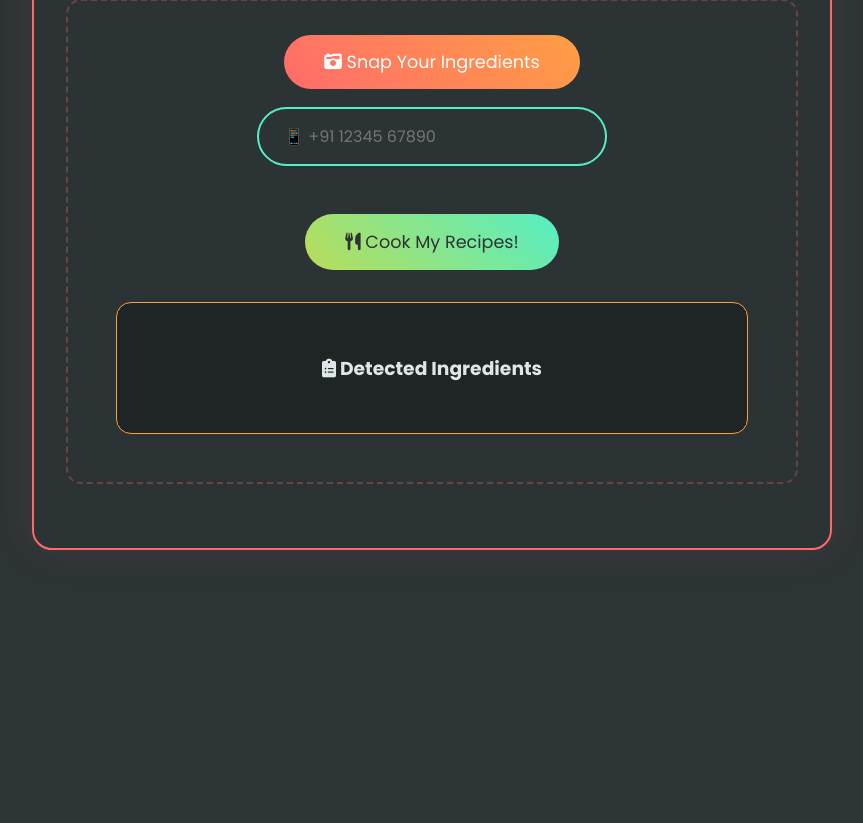
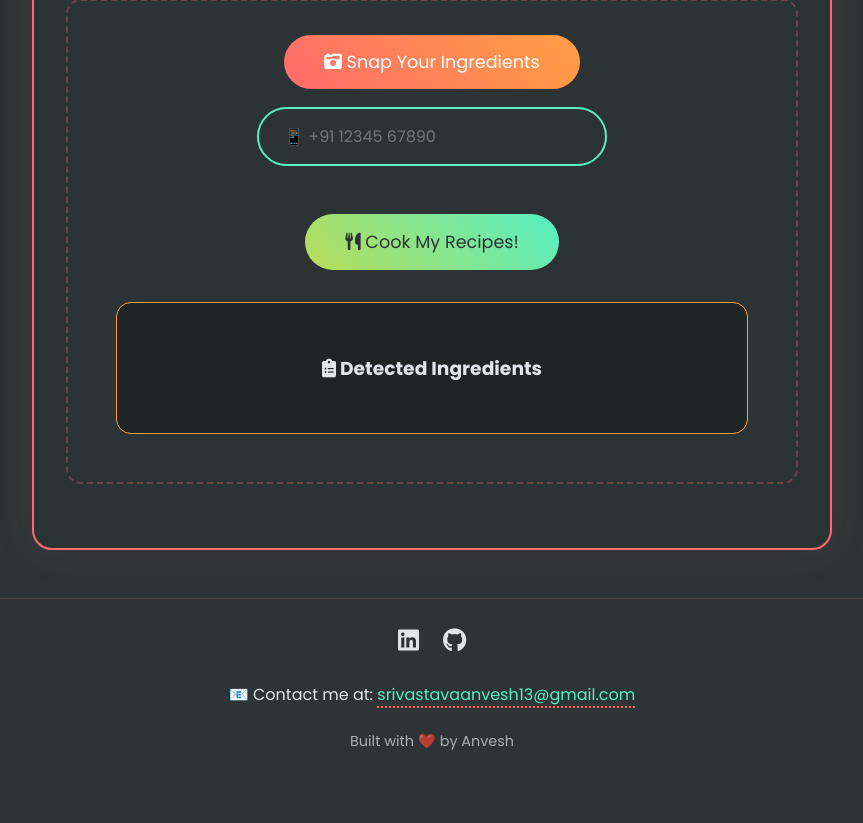
Before and after one commit to rookieanvesh/SnapChef, a Flask app: page / in a window 1280 px wide. Shown: the part 346-1169 px from the top of the page, without its empty margins (208-1071 px from the left). Before the commit the page ends 896 px from the top, so only its background shows below. Run offline with Flask 3, Linux system fonts and the light colour scheme.

Commit message:
added contacts

```diff
--- a/static/css/style.css
+++ b/static/css/style.css
@@ -176,3 +176,52 @@
         margin-top: 2rem;
         position: relative;
     }
+/*Social Footer */
+.social-footer {
+    margin-top: 3rem;
+    padding: 1.5rem;
+    text-align: center;
+    border-top: 1px solid rgba(255, 107, 107, 0.2);
+}
+
+.social-links {
+    display: flex;
+    justify-content: center;
+    gap: 1.5rem;
+    margin-bottom: 1rem;
+}
+
+.social-links a {
+    color: var(--cloud);
+    font-size: 1.5rem;
+    transition: all 0.3s ease;
+}
+
+.social-links a:hover {
+    color: var(--flame);
+    transform: translateY(-3px);
+}
+
+.footer-note {
+    color: rgba(223, 230, 233, 0.7);
+    font-size: 0.9rem;
+    margin-top: 0.5rem;
+}
+/* Email Section Styling */
+.email-section {
+    margin: 1.5rem 0;
+    text-align: center;
+}
+
+.email-text {
+    color: var(--sage);
+    text-decoration: none;
+    font-weight: 500;
+    border-bottom: 2px dotted var(--flame);
+    transition: all 0.3s ease;
+}
+
+.email-text:hover {
+    color: var(--flame);
+    border-bottom-style: solid;
+}
--- a/templates/index.html
+++ b/templates/index.html
@@ -25,10 +25,10 @@
 
                 <div class="phone-input">
                     <input type="tel"
-                           id="phoneNumber"
-                           placeholder="📱 +91 12345 67890"
-                           pattern="^\+[1-9]\d{1,14}$"
-                           required>
+                            id="phoneNumber"
+                            placeholder="📱 +91 12345 67890"
+                            pattern="^\+[1-9]\d{1,14}$"
+                            required>
                 </div>
 
                 <button type="submit" class="submit-btn">
@@ -49,7 +49,26 @@
             </div>
         </div>
     </div>
+    <footer class="social-footer">
+        <div class="social-links">
+            <a href="https://www.linkedin.com/in/anvesh-" target="_blank" rel="noopener">
+                <i class="fab fa-linkedin"></i>
+            </a>
+            <a href="https://github.com/rookieanvesh" target="_blank" rel="noopener">
+                <i class="fab fa-github"></i>
+            </a>
+        </div>
 
+        <div class="email-section">
+            <p>📧 Contact me at:
+                <a href="mailto:srivastavaanvesh13@gmail.com" class="email-text">
+                    srivastavaanvesh13@gmail.com
+                </a>
+            </p>
+        </div>
+
+        <p class="footer-note">Built with ❤️ by Anvesh</p>
+    </footer>
     <script>
         // Animated image preview
         const imageInput = document.getElementById('imageInput');
```
Also changed, not shown: 1 other file.
